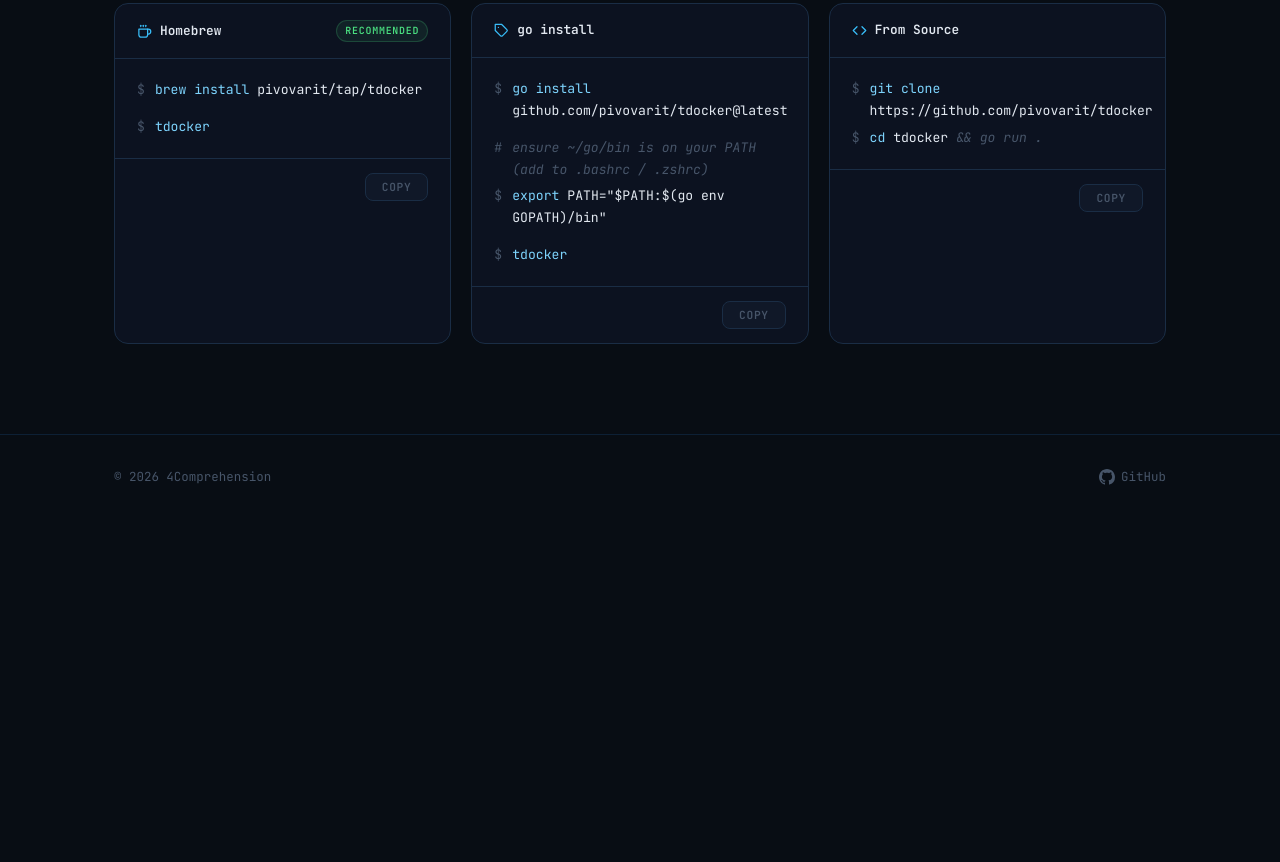
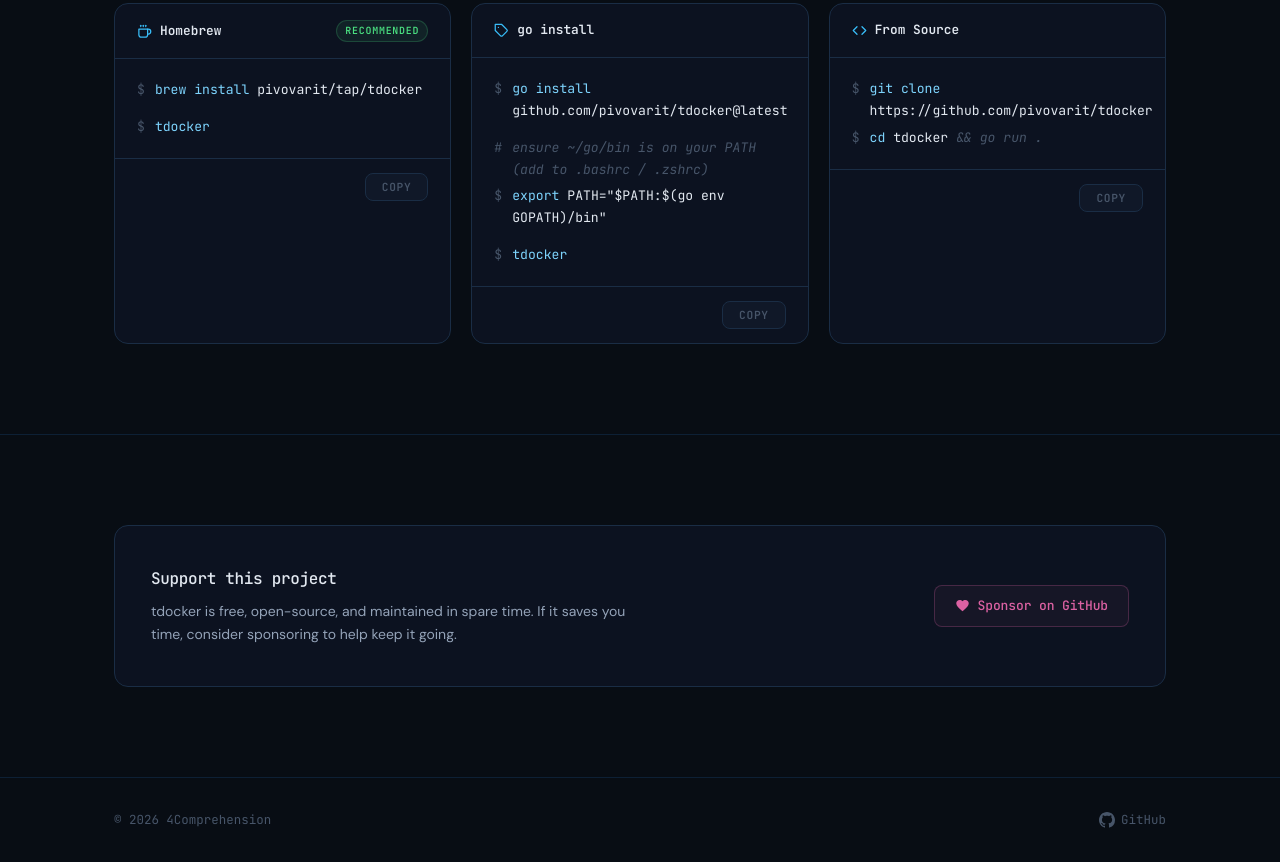
Before and after one commit to pivovarit/tdocker, a plain HTML site: page docs/index.html in a window 1280 px wide. Shown: the part 4595-5457 px from the top of the page. Before the commit the page ends 5114 px from the top, so only its background shows below. Drawn offline with Linux system fonts and the light colour scheme.

Commit message:
site update (#129)

```diff
--- a/docs/index.html
+++ b/docs/index.html
@@ -745,6 +745,69 @@
     .install-copy-btn:hover { color: var(--accent); border-color: rgba(56,189,248,0.3); }
     .install-copy-btn.copied { color: var(--green); border-color: rgba(74,222,128,0.3); }
 
+    /* ─── Sponsor ──────────────────────────────────────────────────────────── */
+    .sponsor { border-top: 1px solid var(--border2); }
+
+    .sponsor-inner {
+      display: flex;
+      align-items: center;
+      justify-content: space-between;
+      gap: 32px;
+      padding: 40px 36px;
+      background: var(--surface);
+      border: 1px solid var(--border);
+      border-radius: var(--radius-lg);
+    }
+
+    .sponsor-text { flex: 1; }
+
+    .sponsor-text h3 {
+      font-family: var(--font-mono);
+      font-size: 16px;
+      font-weight: 500;
+      letter-spacing: -0.02em;
+      margin-bottom: 8px;
+      color: var(--text);
+    }
+
+    .sponsor-text p {
+      font-size: 14px;
+      color: var(--text2);
+      line-height: 1.65;
+      max-width: 480px;
+    }
+
+    .btn-sponsor {
+      display: inline-flex;
+      align-items: center;
+      gap: 8px;
+      font-family: var(--font-mono);
+      font-size: 13px;
+      font-weight: 500;
+      padding: 10px 20px;
+      border-radius: var(--radius);
+      text-decoration: none;
+      color: #db61a2;
+      border: 1px solid rgba(219, 97, 162, 0.25);
+      background: rgba(219, 97, 162, 0.05);
+      transition: all 0.2s;
+      white-space: nowrap;
+      letter-spacing: -0.01em;
+    }
+
+    .btn-sponsor:hover {
+      background: rgba(219, 97, 162, 0.1);
+      border-color: rgba(219, 97, 162, 0.4);
+      box-shadow: 0 0 20px rgba(219, 97, 162, 0.08);
+    }
+
+    .btn-sponsor svg {
+      width: 15px;
+      height: 15px;
+      fill: #db61a2;
+      flex-shrink: 0;
+    }
+
     /* ─── Footer ────────────────────────────────────────────────────────────── */
     footer {
       border-top: 1px solid var(--border2);
@@ -828,7 +891,7 @@
       .nav-links { display: none; }
       section { padding: 70px 0; }
       .hero { padding: 120px 0 80px; }
-
+      .sponsor-inner { flex-direction: column; align-items: flex-start; }
     }
 
     @media (max-width: 480px) {
@@ -1219,6 +1282,22 @@
   </div>
 </section>
 
+<!-- ── Sponsor ──────────────────────────────────────────────────────────────── -->
+<section class="sponsor">
+  <div class="container">
+    <div class="sponsor-inner reveal">
+      <div class="sponsor-text">
+        <h3>Support this project</h3>
+        <p>tdocker is free, open-source, and maintained in spare time. If it saves you time, consider sponsoring to help keep it going.</p>
+      </div>
+      <a href="https://github.com/sponsors/pivovarit" class="btn-sponsor" target="_blank" rel="noopener">
+        <svg viewBox="0 0 24 24" aria-hidden="true"><path d="M12 21.35l-1.45-1.32C5.4 15.36 2 12.28 2 8.5 2 5.42 4.42 3 7.5 3c1.74 0 3.41.81 4.5 2.09C13.09 3.81 14.76 3 16.5 3 19.58 3 22 5.42 22 8.5c0 3.78-3.4 6.86-8.55 11.54L12 21.35z"/></svg>
+        Sponsor on GitHub
+      </a>
+    </div>
+  </div>
+</section>
+
 <!-- ── Footer ───────────────────────────────────────────────────────────────── -->
 <footer>
   <div class="footer-inner">
```
